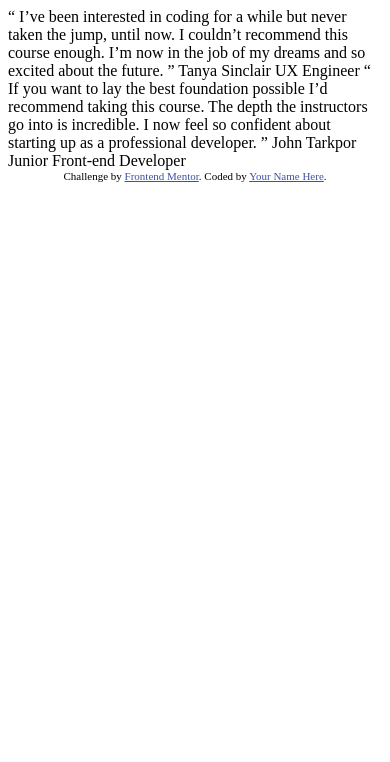
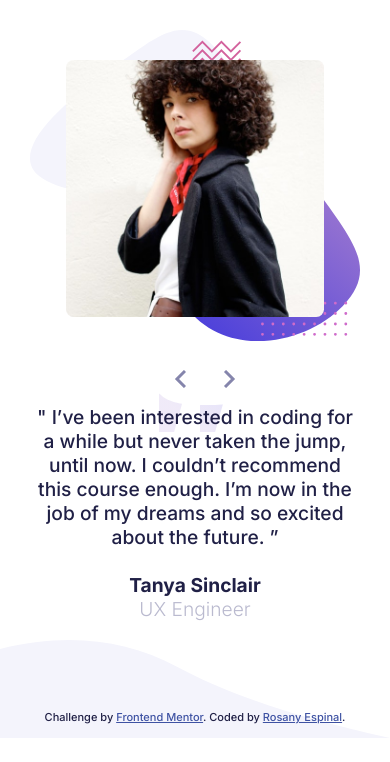
Before and after one commit to rosanye/Frontend-mentor-testimonials, a plain HTML site: page index.html in a window 390 px wide. Drawn offline with Linux system fonts and the light colour scheme.

Commit message:
mobile first changes added

```diff
--- /dev/null
+++ b/css/styles.css
@@ -0,0 +1,79 @@
+body {
+  margin: 0 auto;
+  color: hsl(240, 38%, 20%);
+  text-align: center;
+  font-family: 'Inter', sans-serif;
+  font-size: 1.2rem;
+}
+
+p span {
+  color: hsl(240, 18%, 77%);
+  font-weight: 300;
+}
+.testimonial {
+  background-image: url("../images/pattern-bg.svg");
+  background-size: 100%;
+  background-repeat: no-repeat;
+  position: relative;
+  margin: 30px 30px 0;
+}
+.testimonial img {
+  width: 78%;
+  margin-top: 9%;
+  border-radius: 3%;
+  position: relative;
+}
+
+.testimonial-text {
+  margin-top: 15%;
+  background: url("../images/pattern-quotes.svg") no-repeat;
+  background-size: 22%;
+  background-position: top center;
+}
+
+.main-text {
+  position: relative;
+  padding-top: 10%;
+}
+/* Prev/Next Controls */
+
+.controls {
+  position: absolute;
+  bottom: 52%;
+  width: 25%;
+  left: 40%;
+  padding: 3% 0;
+  display: flex;
+  justify-content: space-between;
+  border-radius: 40%;
+  background-color: white;
+}
+
+.prev, .next {
+  width: 80%;
+}
+
+/* Footer */
+.attribution {
+  height: 100px;
+  font-size: 11px;
+  background: url("../images/pattern-curve.svg") no-repeat;
+  background-size: 100%;
+  position: relative;
+}
+
+.attribution a {
+  color: hsl(228, 45%, 44%);
+}
+
+.attribution p {
+  margin: 0 auto;
+  position: relative;
+  top: 70%;
+}
+
+/* Desktop Styles */
+
+@@media (max-width: 1440px) {
+
+}
--- a/index.html
+++ b/index.html
@@ -1,5 +1,6 @@
 <!DOCTYPE html>
 <html lang="en">
+
 <head>
   <meta charset="UTF-8">
   <meta name="viewport" content="width=device-width, initial-scale=1.0"> <!-- displays site properly based on user's device -->
@@ -7,32 +8,63 @@
   <link rel="icon" type="image/png" sizes="32x32" href="./images/favicon-32x32.png">
 
   <title>Frontend Mentor | Coding Bootcamp Testimonials Slider</title>
+  <!-- CSS Stylesheet -->
+  <link rel="stylesheet" href="css/styles.css">
 
-  <!-- Feel free to remove these styles or customise in your own stylesheet 👍 -->
-  <style>
-    .attribution { font-size: 11px; text-align: center; }
-    .attribution a { color: hsl(228, 45%, 44%); }
-  </style>
+  <!-- Google Fonts -->
+  <link href="https://fonts.googleapis.com/css2?family=Inter:wght@300;500;700&display=swap" rel="stylesheet">
+
+  <!-- Font Awesome -->
+  <script src="https://kit.fontawesome.com/50c69481c5.js" crossorigin="anonymous"></script>
 </head>
+
 <body>
+  <div class="testimonial-container">
+    <div class="testimonial fade">
+      <img src="images/image-tanya.jpg" alt="Image of Tanya">
+      <div class="testimonial-text">
+        <p class="main-text">" I’ve been interested in coding for a while but never taken the jump, until now.
+          I couldn’t recommend this course enough. I’m now in the job of my dreams and so
+          excited about the future. ”
+        <br><br>
+        <strong>Tanya Sinclair</strong>
+        <br>
+        <span>UX Engineer</span></p>
+      </div>
+    </div>
 
-  “ I’ve been interested in coding for a while but never taken the jump, until now.
-  I couldn’t recommend this course enough. I’m now in the job of my dreams and so
-  excited about the future. ”
+    <div class="testimonial fade">
+      <img src="images/image-john.jpg" alt="Image of John">
+      <div class="testimonial-text">
+        <p class="main-text">“ If you want to lay the best foundation possible I’d recommend taking this course.
+          The depth the instructors go into is incredible. I now feel so confident about
+          starting up as a professional developer. ”
+          <br><br>
+          <strong>John Tarkpor</strong>
+          <br>
+          <span>Junior Front-end Developer</span></p>
+      </div>
+    </div>
 
-  Tanya Sinclair
-  UX Engineer
-
-  “ If you want to lay the best foundation possible I’d recommend taking this course.
-  The depth the instructors go into is incredible. I now feel so confident about
-  starting up as a professional developer. ”
-
-  John Tarkpor
-  Junior Front-end Developer
+    <div class="controls">
+      <a class="prev" onclick="plusSlides(-1)">
+        <img src="images/icon-prev.svg" alt="Previous arrow">
+      </a>
+      <a class="next" onclick="plusSlides(1)">
+        <img src="images/icon-next.svg" alt="Next arrow">
+      </a>
+    </div>
+  </div>
 
   <div class="attribution">
-    Challenge by <a href="https://www.frontendmentor.io?ref=challenge" target="_blank">Frontend Mentor</a>.
-    Coded by <a href="#">Your Name Here</a>.
+    <p>
+      Challenge by <a href="https://www.frontendmentor.io?ref=challenge" target="_blank">Frontend Mentor</a>.
+      Coded by <a href="https://www.github.com/rosanye" target="_blank">Rosany Espinal</a>.
+    </p>
   </div>
+
+  <!-- Optional JavaScript -->
+  <script src="js/index.js" charset="utf-8"></script>
 </body>
+
 </html>
--- /dev/null
+++ b/js/index.js
@@ -0,0 +1,28 @@
+var slideIndex = 1;
+showSlides(slideIndex);
+
+// Previous/Next controls
+function plusSlides(n) {
+  showSlides(slideIndex += n);
+}
+
+// Thumbnail image controls
+function currentSlide(n) {
+  showSlides(slideIndex = n);
+}
+
+function showSlides(n) {
+  var i;
+  var slides = document.getElementsByClassName("testimonial");
+
+  if (n > slides.length) {
+    slideIndex = 1;
+  }
+  if (n < 1) {
+    slideIndex = slides.length;
+  }
+  for (i = 0; i < slides.length; i++) {
+    slides[i].style.display = "none";
+  }
+  slides[slideIndex-1].style.display = "block";
+}
```
